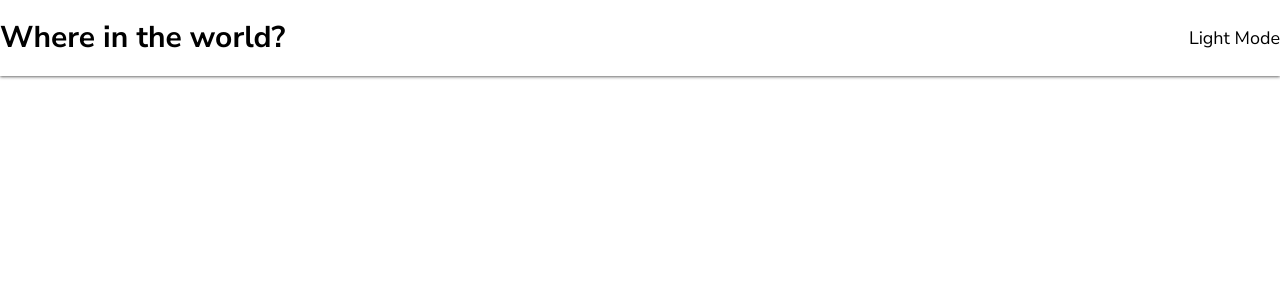
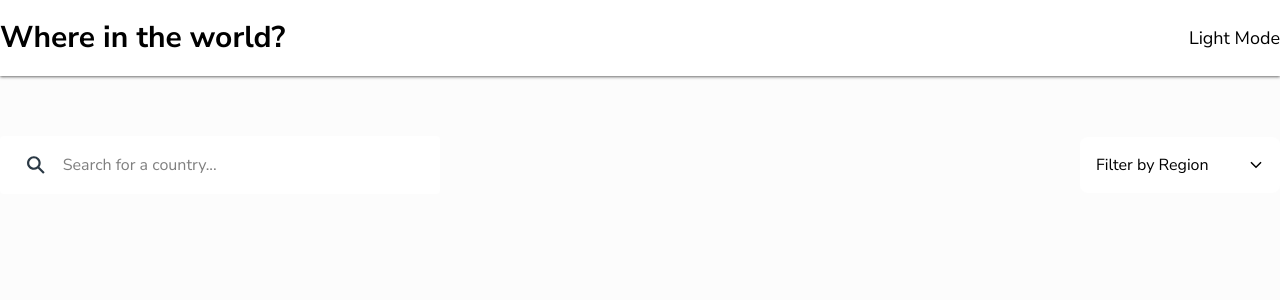
Before and after one commit to Anar765/rest-countries-api, a React (Vite) app: page / in a window 1280 px wide. Shown: the top 300 px of the page. Built offline with nearby package versions, Linux system fonts and the light colour scheme.

Commit message:
feat: Add Search Country Input and Filter by Region Button

```diff
--- a/package.json
+++ b/package.json
@@ -10,7 +10,9 @@
     "preview": "vite preview"
   },
   "dependencies": {
+    "@ionic/react": "^8.7.18",
     "@tailwindcss/vite": "^4.2.1",
+    "ionicons": "^8.0.13",
     "react": "^19.2.0",
     "react-dom": "^19.2.0",
     "react-router-dom": "^7.13.1",
--- /dev/null
+++ b/src/components/CountrySearchFilter.tsx
@@ -0,0 +1,34 @@
+import { IonIcon } from "@ionic/react";
+import { searchSharp, chevronDownSharp } from "ionicons/icons";
+import { useState } from "react";
+
+const CountrySearchFilter = () => {
+
+    const [isDropdownOpen, setIsDropdownOpen] = useState(false);
+
+    return (
+        <div className="flex items-center justify-between">
+            <label htmlFor="searchCountry" className="w-110 bg-white flex items-center gap-4 px-6 border border-transparent rounded has-focus:outline-1 has-focus:border-white">
+                <IonIcon icon={searchSharp} className="w-6 h-6 text-Blue-900"></IonIcon>
+
+                <input type="search" name="searchCountry" id="searchCountry" placeholder="Search for a country..." className="w-full py-4 focus:border-0 focus:outline-0" />
+            </label>
+
+            <div className="relative">
+                <button role="select" onClick={() => setIsDropdownOpen(prevState => !prevState)} className="w-50 flex items-center justify-between p-4 bg-white rounded-lg">
+                    <p>Filter by Region</p>
+                    <IonIcon icon={chevronDownSharp} className={`${isDropdownOpen ? "rotate-180" : "rotate-0"} transition-all`} />
+                </button>
+                {isDropdownOpen && <div className="region-buttons absolute bg-white flex flex-col w-full mt-1 rounded-lg gap-2 p-4">
+                    <button>Africa</button>
+                    <button>America</button>
+                    <button>Asia</button>
+                    <button>Europe</button>
+                    <button>Ocenia</button>
+                </div>}
+            </div>
+        </div>
+    )
+}
+
+export default CountrySearchFilter
--- /dev/null
+++ b/src/components/Main.tsx
@@ -0,0 +1,11 @@
+import CountrySearchFilter from "./CountrySearchFilter";
+
+const Main = () => {
+  return (
+    <main className="w-full max-w-400">
+        <CountrySearchFilter />
+    </main>
+  )
+}
+
+export default Main
--- a/src/index.css
+++ b/src/index.css
@@ -26,10 +26,20 @@
 
 @layer base {
   body {
-    @apply w-full h-screen font-nunito;
+    @apply w-full h-screen font-nunito bg-Grey-50;
   }
 
   #root {
-    @apply w-full h-full;
+    @apply w-full h-full flex flex-col items-center space-y-15;
+  }
+
+  button {
+    @apply cursor-pointer;
   }
 }
+
+@layer components {
+  .region-buttons button {
+    @apply text-start focus:outline-0;
+  }
+}
--- a/src/pages/HomePage.tsx
+++ b/src/pages/HomePage.tsx
@@ -1,8 +1,12 @@
-import Header from '../components/Header'
+import Header from '../components/Header';
+import Main from '../components/Main';
 
 const HomePage = () => {
     return (
-        <Header />
+        <>
+            <Header />
+            <Main />
+        </>
     )
 }
 
```
Also changed, not shown: 1 other file (tests, documents, lock files or other folders).
